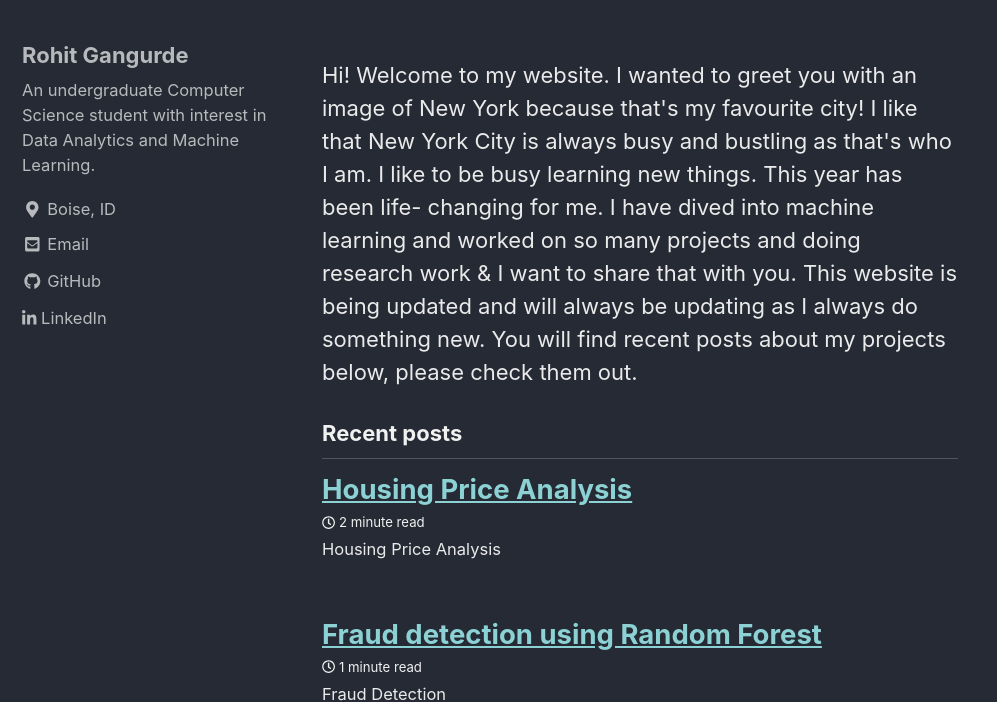
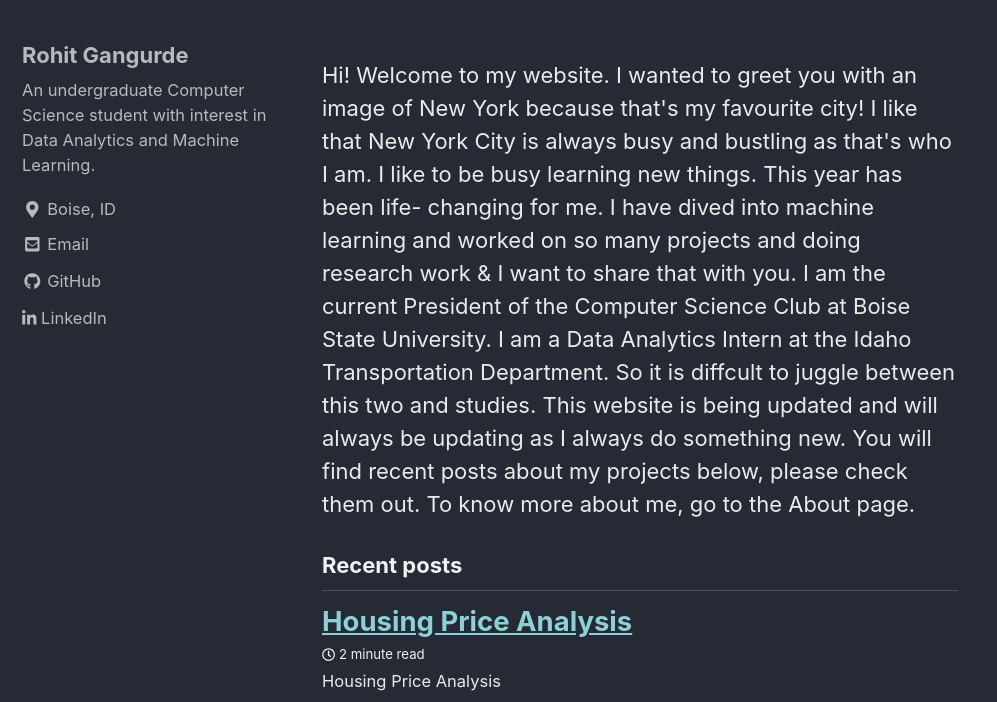
Before and after one commit to rohitgang/rohitgang.github.io, a Jekyll site: the page built from index.html, in a window 1280 px wide and 900 px high, scrolled down 875 px, cut to the strip 198-900 px from the top of the window. Shown: the whole strip, without its empty margins (0-997 px from the left). Built offline with Jekyll 4.4.1, drawn with Linux system fonts in a browser that asks for light colours; cached includes are drawn as plain includes; nearby versions of some CDN libraries; the list of posts is cut into pages by our own code.

```diff
--- a/index.html
+++ b/index.html
@@ -11,6 +11,10 @@ that New York City is always busy and bustling as that's who I
 am. I like to be busy learning new things. This year has been life-
 changing for me. I have dived into machine learning and worked on so
 many projects and doing research work & I want to share that with you.
+I am the current President of the Computer Science Club at Boise State University.
+I am a Data Analytics Intern at the Idaho Transportation Department. So
+it is diffcult to juggle between this two and studies.
+
 This website is being updated and will always be updating as I always do something
 new. You will find recent posts about my projects below, please
-check them out.
+check them out. To know more about me, go to the About page.
```
Also changed, not shown: _pages/Resume.md (added, +29 -0 lines).
